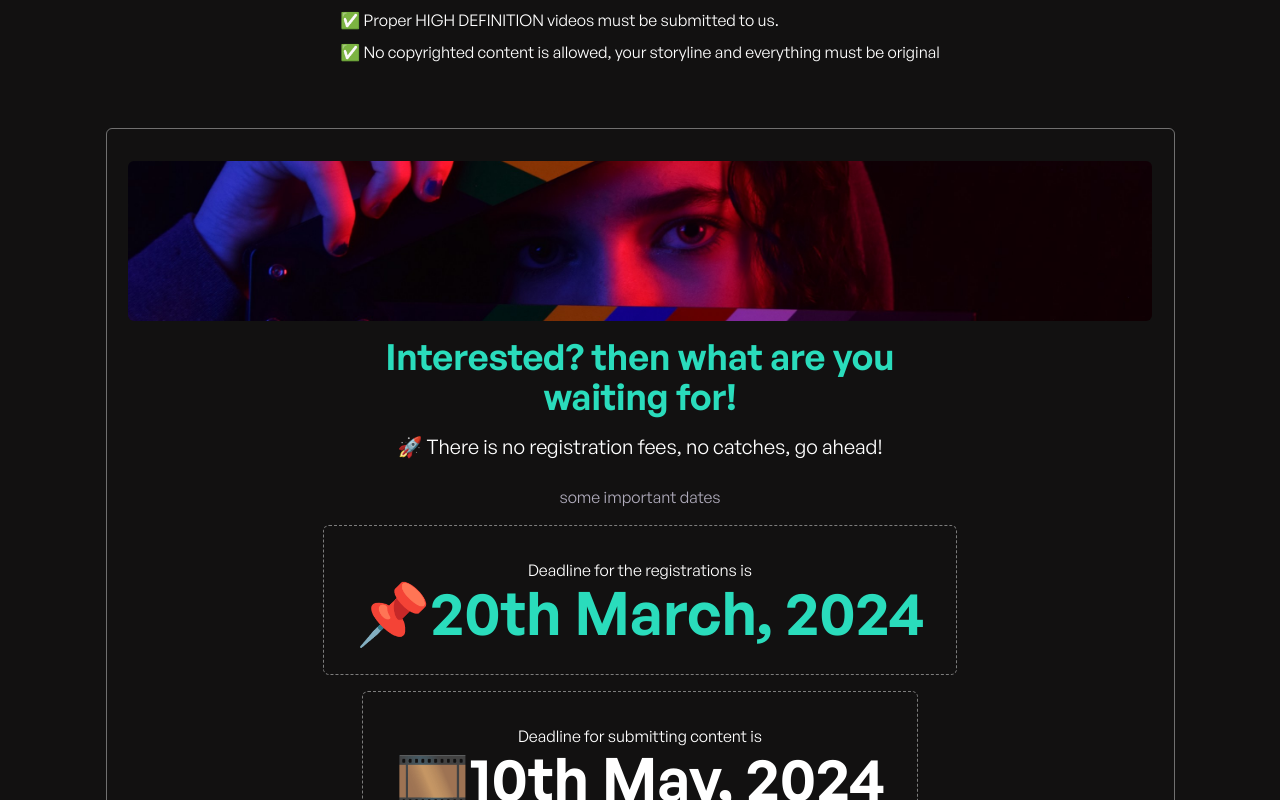
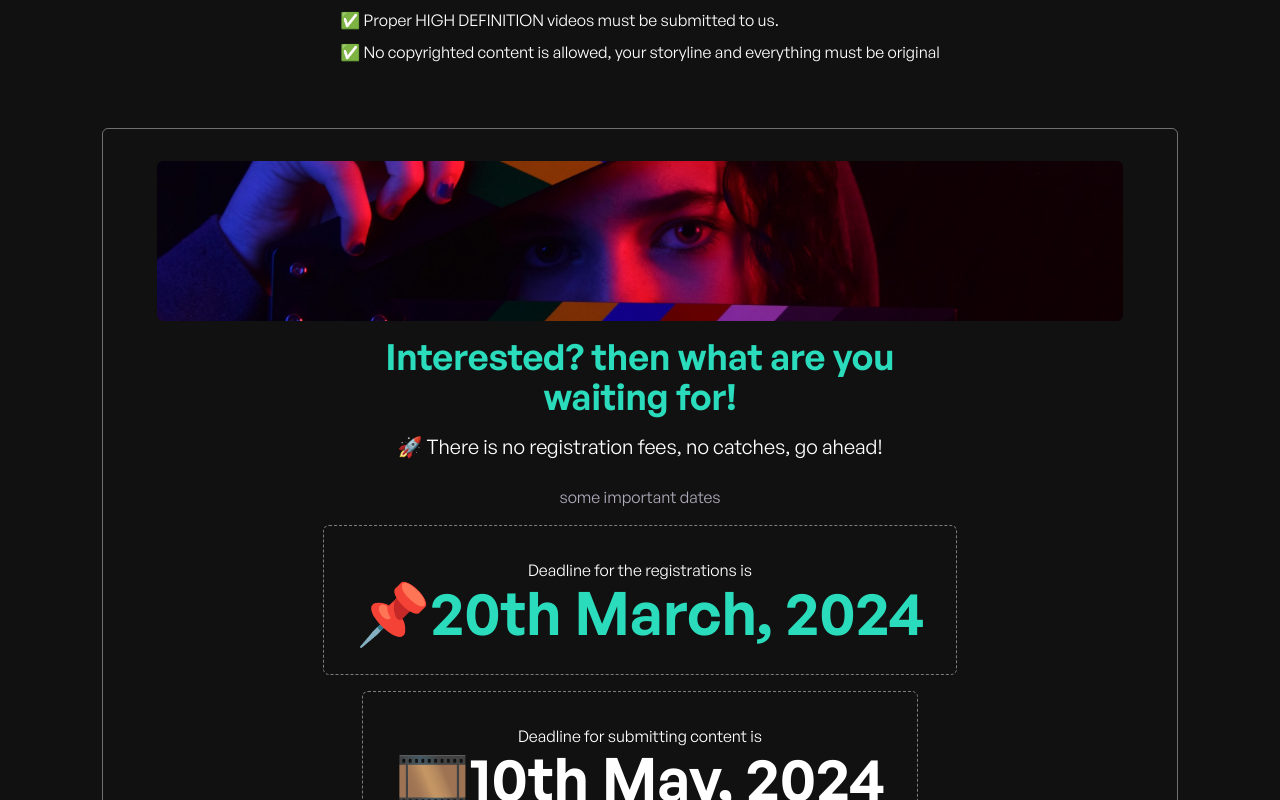
Before and after one commit to diptanshumahish/catchmflix, a Next.js app: page /prizes in a window 1280 px wide. Shown: the part 1720-2520 px from the top of the page. Built offline with nearby package versions, Linux system fonts and the light colour scheme.

Commit message:
padding changes

```diff
--- a/src/app/prizes/page.tsx
+++ b/src/app/prizes/page.tsx
@@ -63,7 +63,7 @@ export default function page() {
                     </div>
                 </div>
                 <div className="flex items-center justify-center w-full lg:px-[8%] px-[5%]">
-                    <div className="flex flex-col items-center justify-center lg:py-8 p-[2%] gap-2 border border-white border-opacity-40 rounded-md my-4">
+                    <div className="flex flex-col items-center justify-center lg:py-8 p-[5%] gap-2 border border-white border-opacity-40 rounded-md my-4">
                         <Image
                             src={static_images.dummyBackgrounds[2]}
                             height={400}
```
